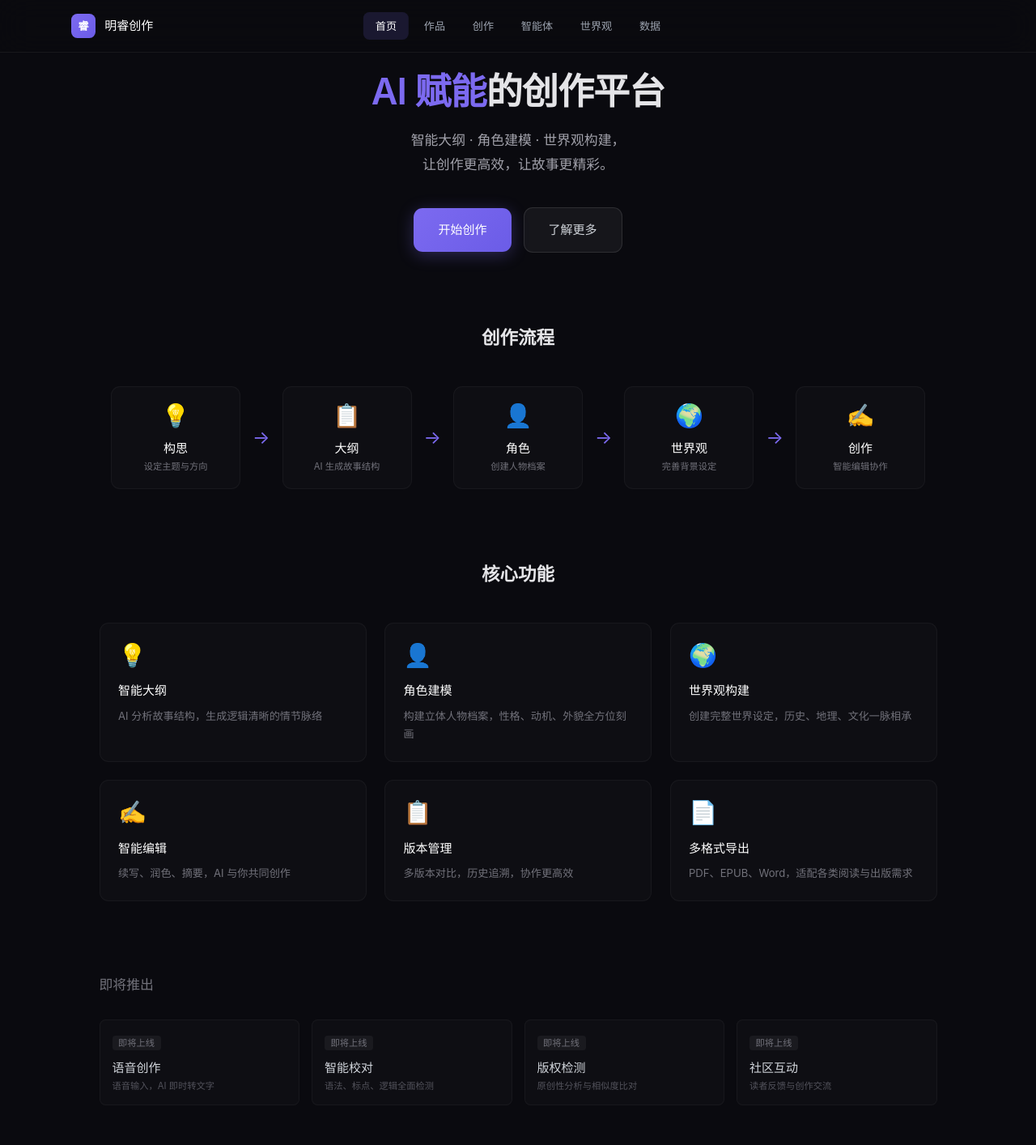
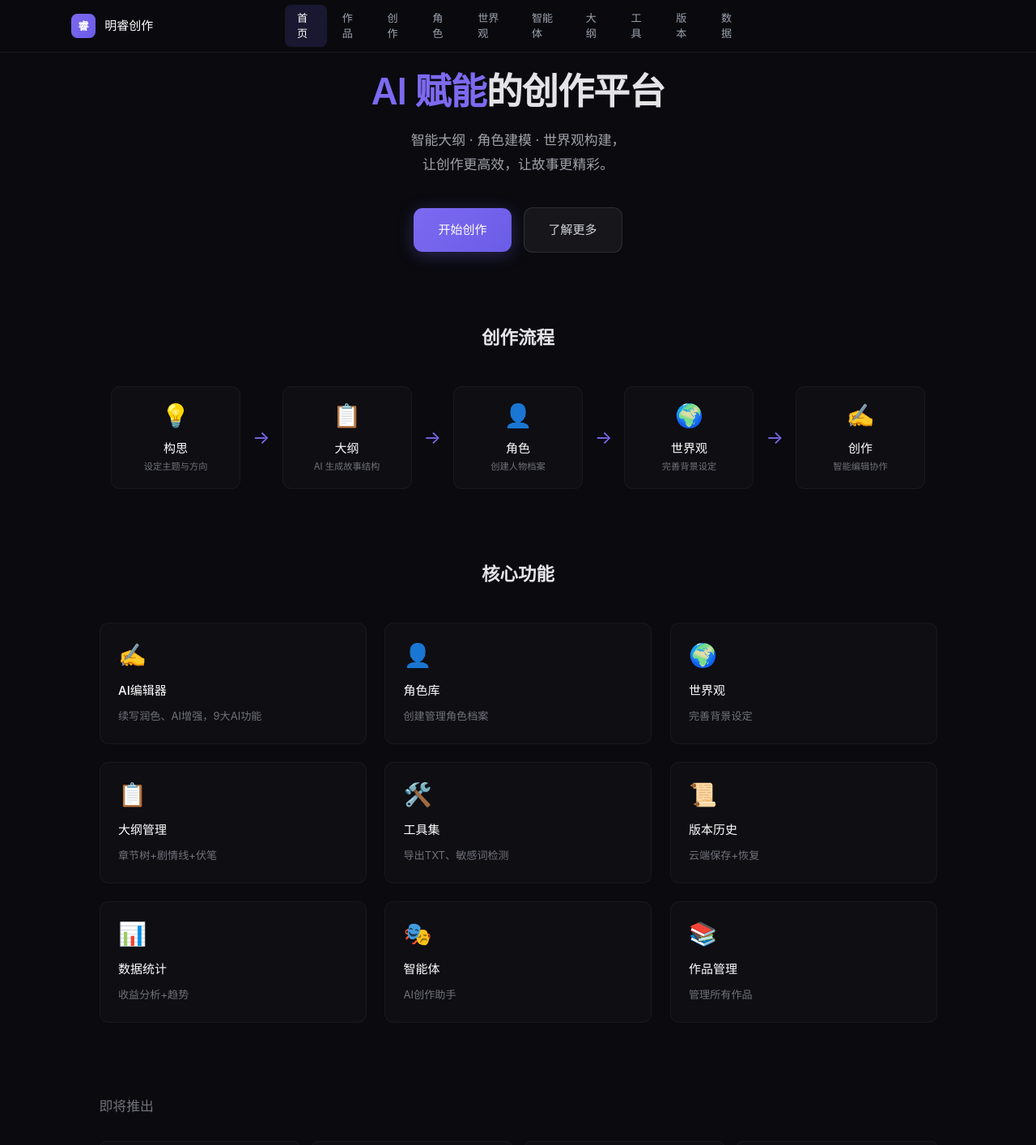
Before and after one commit to qudayan92/xskf, a Next.js app in the folder apps/frontend/: page / in a window 1280 px wide. Shown: the top 1414 px of the page at 81% size. Built offline with nearby package versions, Linux system fonts and the light colour scheme.

Commit message:
feat: add all pages to home navigation

```diff
--- a/apps/frontend/pages/index.tsx
+++ b/apps/frontend/pages/index.tsx
@@ -70,8 +70,12 @@ const Home: React.FC = () => {
               { name: '首页', href: '/', active: true },
               { name: '作品', href: '/works' },
               { name: '创作', href: '/editor' },
+              { name: '角色', href: '/characters' },
+              { name: '世界观', href: '/world' },
               { name: '智能体', href: '/agents' },
-              { name: '世界观', href: '/world' },
+              { name: '大纲', href: '/outline' },
+              { name: '工具', href: '/tools' },
+              { name: '版本', href: '/version-history' },
               { name: '数据', href: '/analytics' },
             ].map((tab) => (
               <Link key={tab.name} href={tab.href} legacyBehavior>
@@ -143,12 +147,15 @@ const Home: React.FC = () => {
           <h2 className="text-2xl font-semibold text-center mb-12">核心功能</h2>
           <div className="grid grid-cols-3 gap-6">
             {[
-              { icon: '💡', title: '智能大纲', desc: 'AI 分析故事结构，生成逻辑清晰的情节脉络', href: '/create' },
-              { icon: '👤', title: '角色建模', desc: '构建立体人物档案，性格、动机、外貌全方位刻画', href: '/characters' },
-              { icon: '🌍', title: '世界观构建', desc: '创建完整世界设定，历史、地理、文化一脉相承', href: '/world' },
-              { icon: '✍️', title: '智能编辑', desc: '续写、润色、摘要，AI 与你共同创作', href: '/editor' },
-              { icon: '📋', title: '版本管理', desc: '多版本对比，历史追溯，协作更高效', href: '/works' },
-              { icon: '📄', title: '多格式导出', desc: 'PDF、EPUB、Word，适配各类阅读与出版需求', href: '/works' },
+              { icon: '✍️', title: 'AI编辑器', desc: '续写润色、AI增强，9大AI功能', href: '/editor' },
+              { icon: '👤', title: '角色库', desc: '创建管理角色档案', href: '/characters' },
+              { icon: '🌍', title: '世界观', desc: '完善背景设定', href: '/world' },
+              { icon: '📋', title: '大纲管理', desc: '章节树+剧情线+伏笔', href: '/outline' },
+              { icon: '🛠️', title: '工具集', desc: '导出TXT、敏感词检测', href: '/tools' },
+              { icon: '📜', title: '版本历史', desc: '云端保存+恢复', href: '/version-history' },
+              { icon: '📊', title: '数据统计', desc: '收益分析+趋势', href: '/analytics' },
+              { icon: '🎭', title: '智能体', desc: 'AI创作助手', href: '/agents' },
+              { icon: '📚', title: '作品管理', desc: '管理所有作品', href: '/works' },
             ].map((feature, i) => (
               <Link key={i} href={feature.href} legacyBehavior>
                 <a className="block p-6 rounded-xl cursor-pointer transition-all hover:scale-[1.02]" style={{ background: 'rgba(255,255,255,0.02)', border: '1px solid rgba(255,255,255,0.04)' }}>
```
